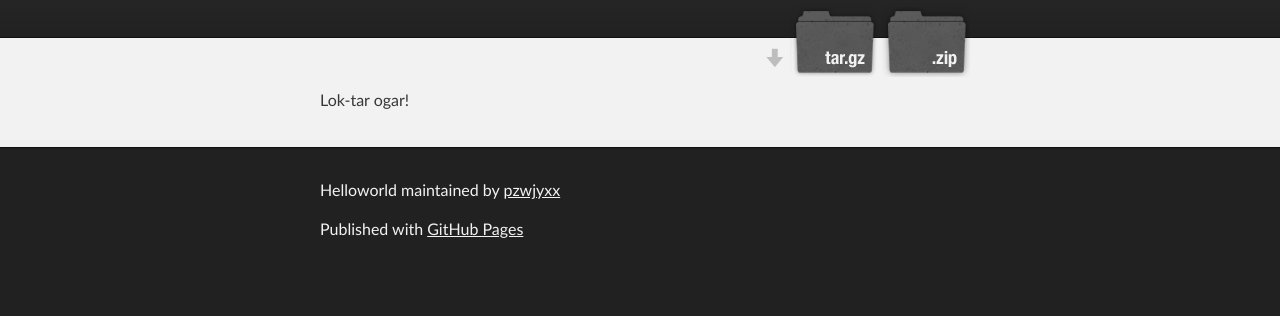
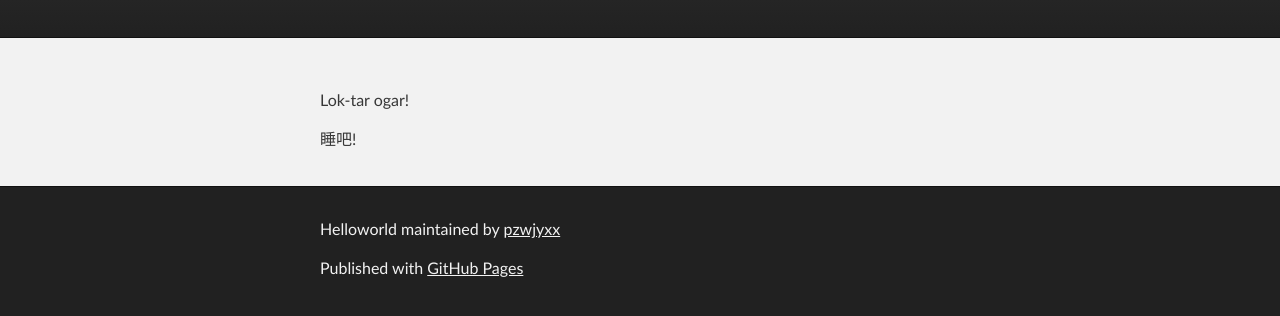
Before and after one commit to pzwjyxx/HelloWorld, a plain HTML site: page index.html in a window 1280 px wide. Shown: the part 172-488 px from the top of the page. Drawn offline with Linux system fonts and the light colour scheme.

Commit message:
Update index.html

```diff
--- a/index.html
+++ b/index.html
@@ -21,10 +21,6 @@
           <h1 id="project_title">Helloworld</h1>
           <h2 id="project_tagline">Yo</h2>
 
-            <section id="downloads">
-              <a class="zip_download_link" href="https://github.com/pzwjyxx/HelloWorld/zipball/master">Download this project as a .zip file</a>
-              <a class="tar_download_link" href="https://github.com/pzwjyxx/HelloWorld/tarball/master">Download this project as a tar.gz file</a>
-            </section>
         </header>
     </div>
 
@@ -32,6 +28,7 @@
     <div id="main_content_wrap" class="outer">
       <section id="main_content" class="inner">
         <p>Lok-tar ogar!</p>
+        <p>睡吧!</p>
       </section>
     </div>
 
```
